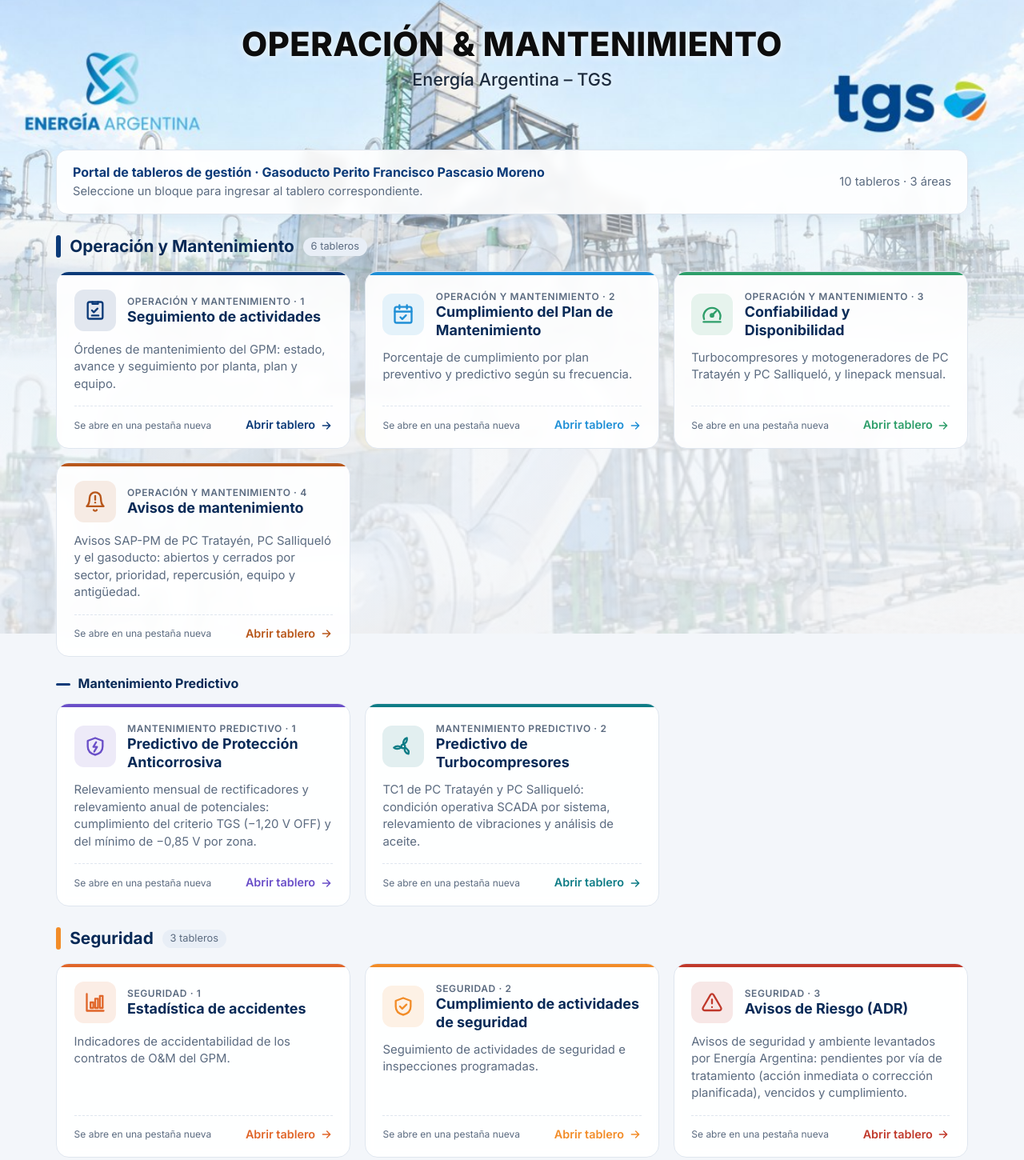
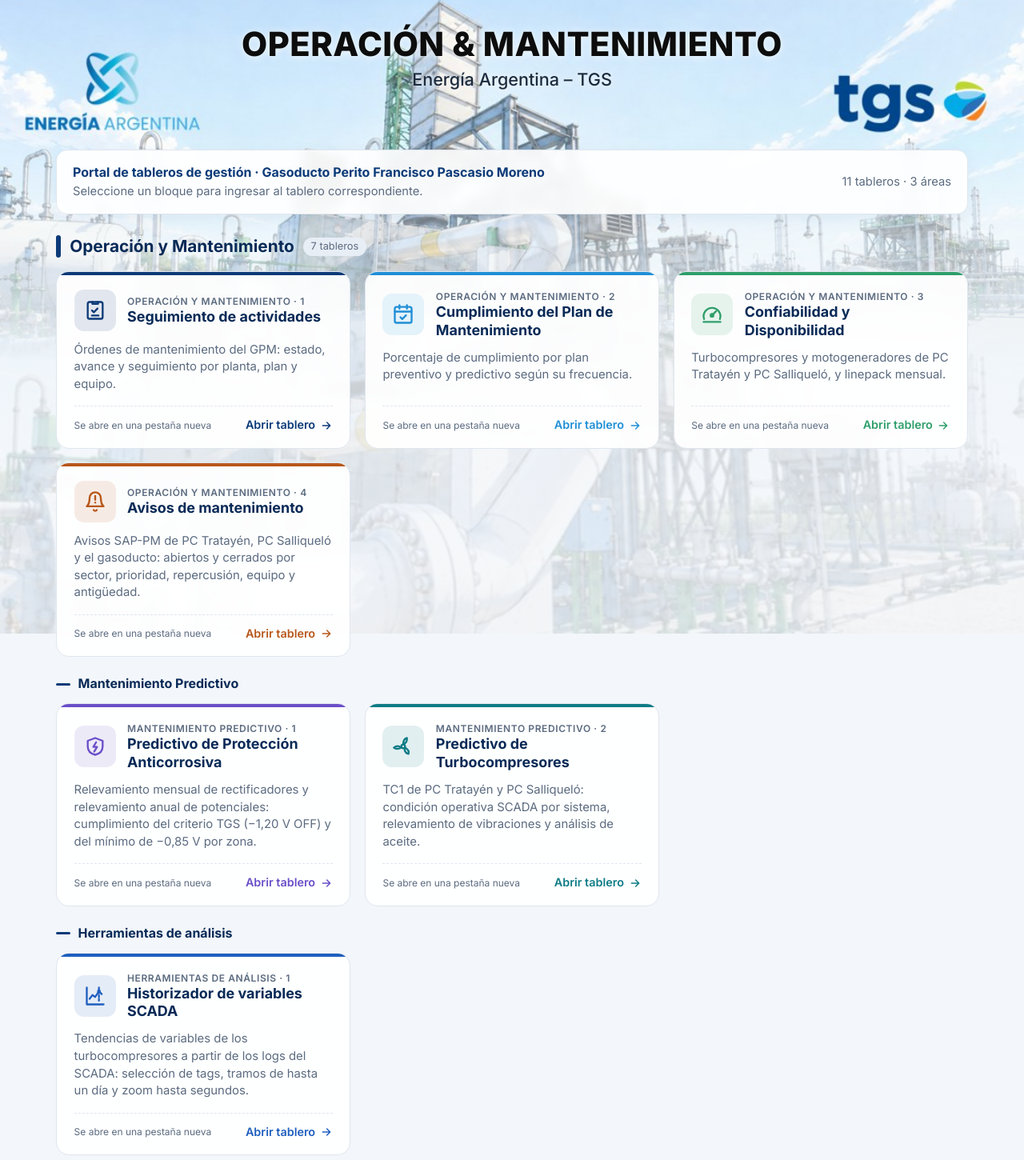
Before and after one commit to GestionOperativa-tgs/Tablero-general, a plain HTML site: page index.html in a window 1280 px wide. Shown: the part 8-1458 px from the top of the page at 80% size. Drawn offline with Linux system fonts and the light colour scheme.

Commit message:
Agregar Historizador de variables SCADA en Herramientas de análisis
Nuevo subgrupo "Herramientas de análisis" dentro de Operación y
Mantenimiento, con el bloque del Historizador e ícono "tendencia".

Co-Authored-By: Claude Opus 5.5 <noreply@anthropic.com>
Claude-Session: https://claude.ai/code/session_01XZuMNQftZDvhQFy1FMv2JW

```diff
--- a/index.html
+++ b/index.html
@@ -118,7 +118,7 @@
    Una sección puede tener subgrupos (ej. Mantenimiento Predictivo) que se
    muestran debajo de sus tableros principales.
    iconos disponibles: actividades, plan, confiabilidad, accidentes,
-   seguridad, ambiente, proteccion, turbina, presupuesto, operacion, riesgo, documento, avisos
+   seguridad, ambiente, proteccion, turbina, presupuesto, operacion, riesgo, documento, avisos, tendencia
    ===================================================================== */
 const SECCIONES = [
   {
@@ -155,6 +155,14 @@ const SECCIONES = [
             icono: "turbina", color: "#0e7c86" },
         ]
       },
+      { titulo: "Herramientas de análisis",
+        tableros: [
+          { titulo: "Historizador de variables SCADA",
+            desc: "Tendencias de variables de los turbocompresores a partir de los logs del SCADA: selección de tags, tramos de hasta un día y zoom hasta segundos.",
+            url: "https://gestionoperativa-tgs.github.io/Historizador/",
+            icono: "tendencia", color: "#1f5fbf" },
+        ]
+      },
     ]
   },
   {
@@ -188,6 +196,7 @@ const SECCIONES = [
 ];
 
 const ICONOS = {
+  tendencia:'<svg viewBox="0 0 24 24" fill="none" stroke="currentColor" stroke-width="2" stroke-linecap="round" stroke-linejoin="round"><path d="M3 3v18h18"/><path d="m6 15 3-4 3 2 4-6 3 3"/><circle cx="16" cy="7" r="1"/><path d="M16 3v14" stroke-dasharray="2 2"/></svg>',
   avisos:'<svg viewBox="0 0 24 24" fill="none" stroke="currentColor" stroke-width="2" stroke-linecap="round" stroke-linejoin="round"><path d="M6 8a6 6 0 0 1 12 0c0 7 3 9 3 9H3s3-2 3-9"/><path d="M10.3 21a1.94 1.94 0 0 0 3.4 0"/><path d="M12 6v4"/><path d="M12 13h.01"/></svg>',
   actividades:'<svg viewBox="0 0 24 24" fill="none" stroke="currentColor" stroke-width="2" stroke-linecap="round" stroke-linejoin="round"><rect x="4" y="3" width="16" height="18" rx="2"/><path d="M9 3v2h6V3"/><path d="m8.5 12 2 2 4-4"/><path d="M8.5 17.5h7"/></svg>',
   plan:'<svg viewBox="0 0 24 24" fill="none" stroke="currentColor" stroke-width="2" stroke-linecap="round" stroke-linejoin="round"><rect x="3" y="4" width="18" height="17" rx="2"/><path d="M3 9h18M8 2v4M16 2v4"/><path d="m9 15 2 2 4-4"/></svg>',
```
